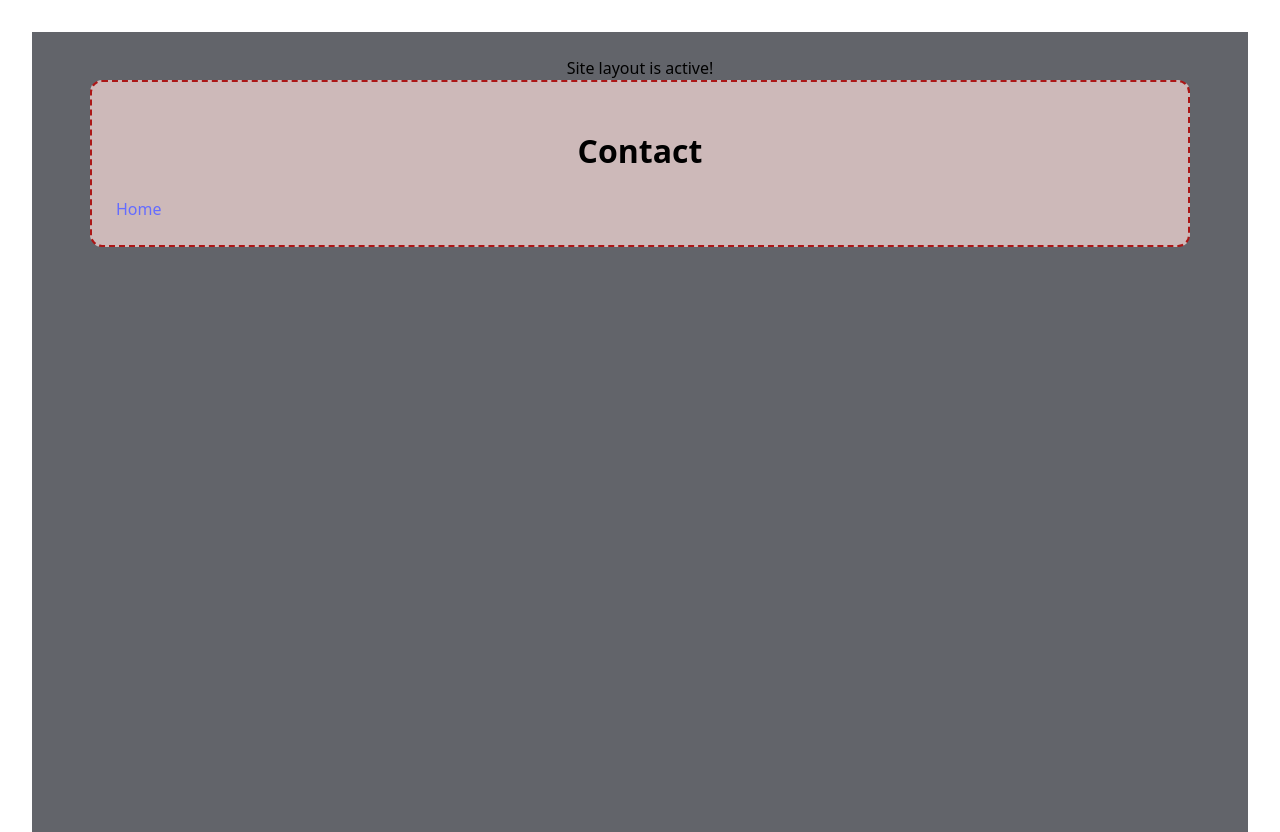
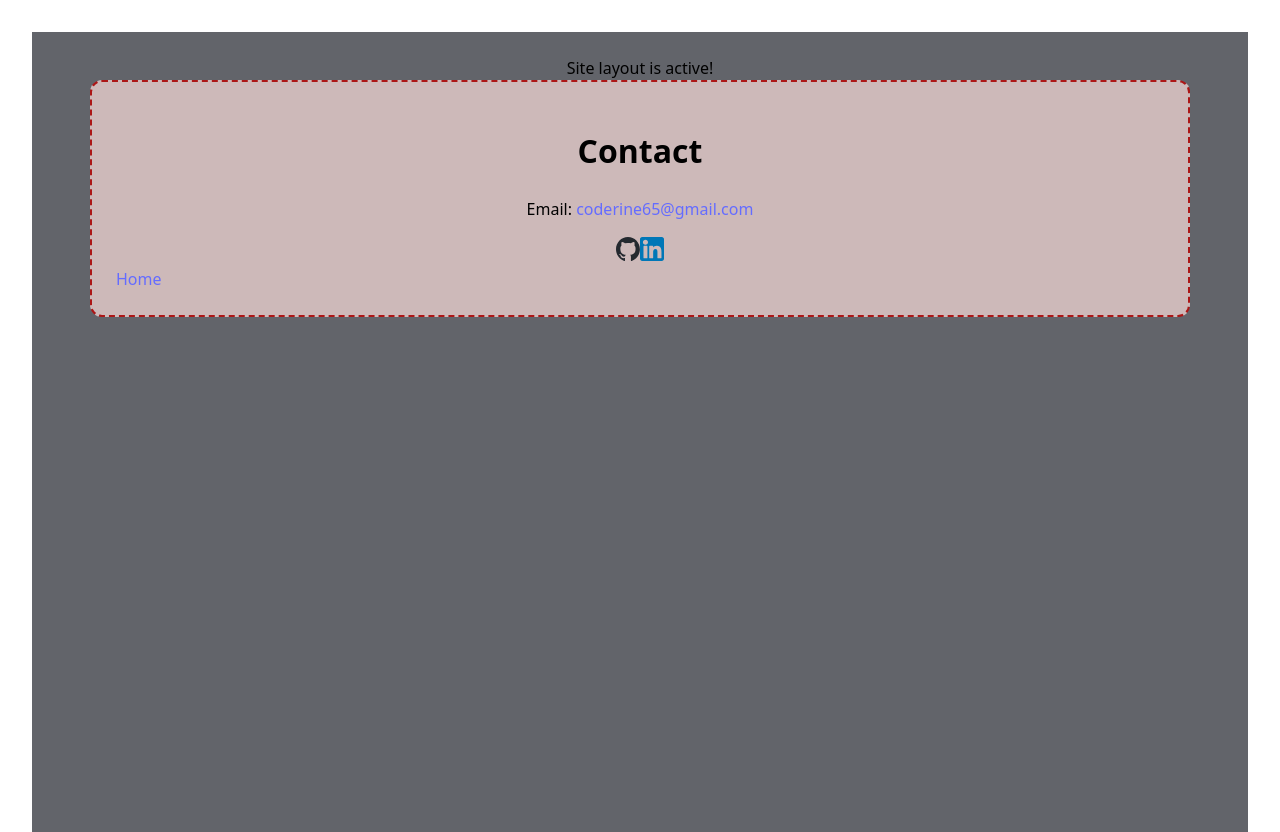
Before and after one commit to CoRine65/Portfolio_website, a React (Vite) app: page /contact in a window 1280 px wide. Built offline with nearby package versions, Linux system fonts and the light colour scheme.

Commit message:
feat: added svgs, links, and email to contact page

```diff
--- a/src/pages/Contact.jsx
+++ b/src/pages/Contact.jsx
@@ -1,9 +1,30 @@
 import { Link } from "react-router-dom";
+import github from "../assets/github.svg";
+import linkedin from "../assets/linkedin.svg"
 
 export default function Contact() {
   return (
     <div>
       <h1>Contact</h1>
+
+      <p>
+        Email:{" "}
+        <a href="mailto:coderine65@gmail.com">
+          coderine65@gmail.com
+        </a>
+      </p>
+
+      <a href="https://github.com/CoRine65"
+        target="_blank"
+        rel="noreferrer">
+        <img src={github} alt="GitHub" width="24"/>
+      </a>
+
+      <a href="https://www.linkedin.com"
+        target="_blank"
+        rel="noreferrer">
+        <img src={linkedin} alt="Linkedin" width="24"/>
+      </a>
 
       <nav style={{ display: "flex", gap: "12px" }}>
         <Link to="/">Home</Link>
```
Also changed, not shown: src/assets/github.svg (added), src/assets/linkedin.svg (added).
